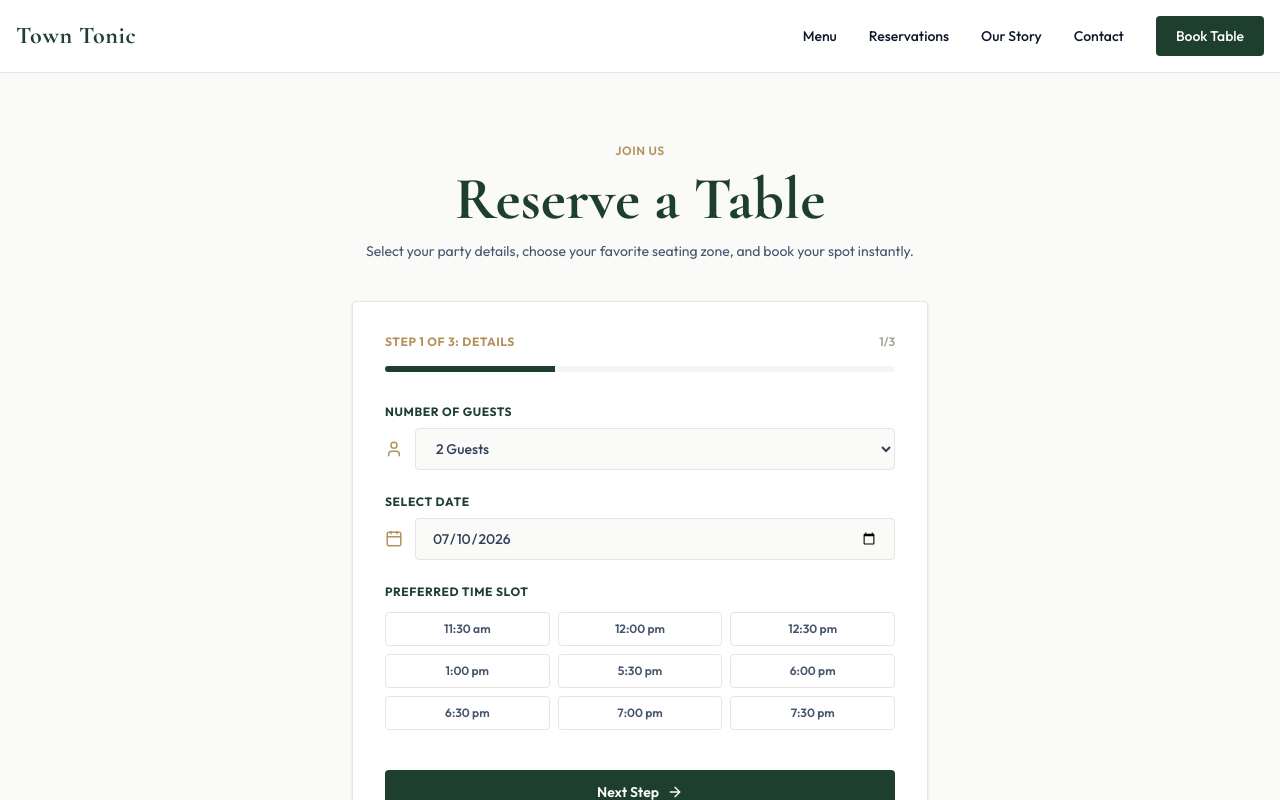
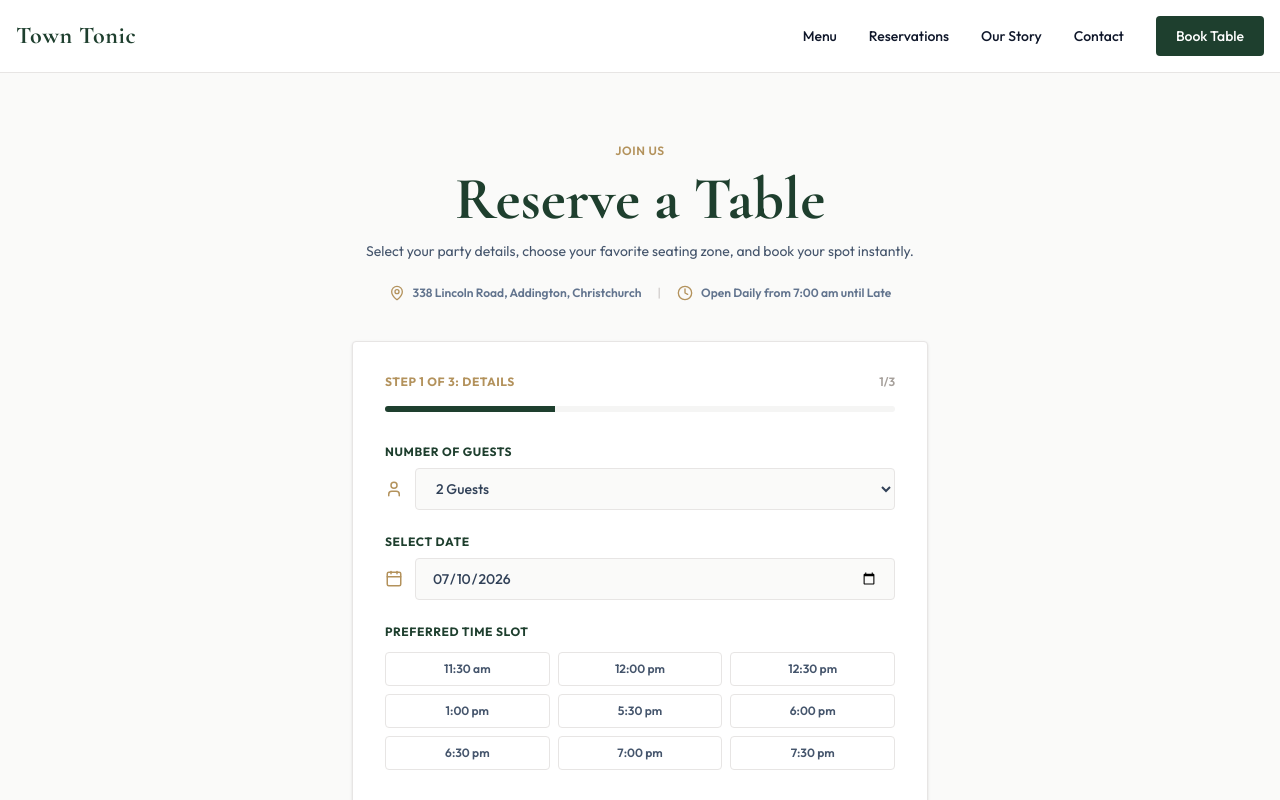
Before and after one commit to jijinexp/towntonic-demo-site, a Next.js app: page /reservations in a window 1280 px wide. Shown: the top 800 px of the page. Built offline with nearby package versions, Linux system fonts and the light colour scheme.

Commit message:
feat: complete Task 5 reservation wizard timezone, accessibility, and NAP-H page content

```diff
--- a/app/reservations/page.tsx
+++ b/app/reservations/page.tsx
@@ -1,4 +1,5 @@
 import BookingWizard from "@/components/booking-wizard";
+import { MapPin, Clock } from "lucide-react";
 
 export const metadata = {
   title: "Table Reservations - Town Tonic Christchurch",
@@ -11,9 +12,25 @@ export default function ReservationsPage() {
       <div className="text-center max-w-xl mx-auto mb-10">
         <span className="text-gold uppercase tracking-wider font-semibold text-xs">Join Us</span>
         <h1 className="font-serif text-4xl md:text-6xl font-bold text-primary mt-2 mb-3">Reserve a Table</h1>
-        <p className="text-slate-600 text-sm">
+        <p className="text-slate-600 text-sm mb-6">
           Select your party details, choose your favorite seating zone, and book your spot instantly.
         </p>
+        <div className="flex flex-col sm:flex-row items-center justify-center gap-4 text-xs font-semibold text-slate-500">
+          <a
+            href="https://maps.google.com/?q=338+Lincoln+Road,+Addington,+Christchurch"
+            target="_blank"
+            rel="noopener noreferrer"
+            className="flex items-center gap-2 hover:underline hover:text-gold transition-colors"
+          >
+            <MapPin size={16} className="text-gold shrink-0" />
+            <span>338 Lincoln Road, Addington, Christchurch</span>
+          </a>
+          <span className="hidden sm:inline text-stone-300">|</span>
+          <div className="flex items-center gap-2">
+            <Clock size={16} className="text-gold shrink-0" />
+            <span>Open Daily from 7:00 am until Late</span>
+          </div>
+        </div>
       </div>
       <BookingWizard />
     </div>
--- a/components/booking-wizard.tsx
+++ b/components/booking-wizard.tsx
@@ -22,6 +22,13 @@ const formatFriendlyDate = (dateStr: string) => {
   });
 };
 
+const getLocalDateString = () => {
+  const local = new Date();
+  const offset = local.getTimezoneOffset();
+  const localDate = new Date(local.getTime() - (offset * 60 * 1000));
+  return localDate.toISOString().split("T")[0];
+};
+
 export default function BookingWizard() {
   const [mounted, setMounted] = useState(false);
   const [step, setStep] = useState(1);
@@ -43,7 +50,7 @@ export default function BookingWizard() {
   useEffect(() => {
     // eslint-disable-next-line react-hooks/set-state-in-effect
     setMounted(true);
-    setDate(new Date().toISOString().split("T")[0]);
+    setDate(getLocalDateString());
   }, []);
 
   const handleStep1Next = () => {
@@ -85,7 +92,14 @@ export default function BookingWizard() {
             <span className="text-stone-400 text-xs font-semibold">{step}/3</span>
           </div>
           {/* PROGRESS BAR */}
-          <div className="w-full bg-stone-100 h-1.5 rounded-full overflow-hidden">
+          <div
+            role="progressbar"
+            aria-valuenow={step}
+            aria-valuemin={1}
+            aria-valuemax={3}
+            aria-valuetext={`Step ${step} of 3`}
+            className="w-full bg-stone-100 h-1.5 rounded-full overflow-hidden"
+          >
             <div
               className="bg-primary h-full transition-all duration-300"
               style={{ width: `${(step / 3) * 100}%` }}
@@ -127,7 +141,7 @@ export default function BookingWizard() {
               <input
                 id="booking-date"
                 type="date"
-                min={mounted ? new Date().toISOString().split("T")[0] : undefined}
+                min={mounted ? getLocalDateString() : undefined}
                 value={date}
                 onChange={(e) => setDate(e.target.value)}
                 className="flex-grow bg-stone-50 border border-stone-200 px-4 py-2.5 rounded text-sm text-slate-700 font-medium"
@@ -137,7 +151,7 @@ export default function BookingWizard() {
 
           <div className="flex flex-col">
             <span className="text-xs font-bold text-primary uppercase tracking-wider mb-3">Preferred Time Slot</span>
-            <div className="grid grid-cols-3 gap-2">
+            <div role="group" aria-label="Preferred Time Slot" className="grid grid-cols-3 gap-2">
               {TIME_SLOTS.map((slot) => (
                 <button
                   key={slot}
@@ -174,7 +188,7 @@ export default function BookingWizard() {
         <div className="flex flex-col gap-6 animate-in fade-in duration-200">
           <div className="flex flex-col">
             <span className="text-xs font-bold text-primary uppercase tracking-wider mb-3">Choose Dining Zone</span>
-            <div className="flex flex-col gap-3">
+            <div role="radiogroup" aria-label="Choose Dining Zone" className="flex flex-col gap-3">
               {SEAT_ZONES.map((sz) => (
                 <label
                   key={sz.id}
@@ -321,14 +335,14 @@ export default function BookingWizard() {
           </div>
 
           <p className="text-xs text-slate-500 mb-8 leading-relaxed max-w-sm mx-auto">
-            A confirmation email has been dispatched to <span className="font-semibold">{email}</span>. If you need to make changes, please dial <a href="tel:033381150" className="text-primary hover:underline font-semibold">03 338 1150</a>.
+            A confirmation email has been dispatched to <span className="font-semibold">{email}</span>. If you need to make changes, please dial <a href="tel:+6433381150" className="text-primary hover:underline font-semibold">03 338 1150</a>.
           </p>
 
           <button
             onClick={() => {
               setStep(1);
               setGuests(2);
-              setDate(new Date().toISOString().split("T")[0]);
+              setDate(getLocalDateString());
               setTime("");
               setZone("main");
               setName("");
```
